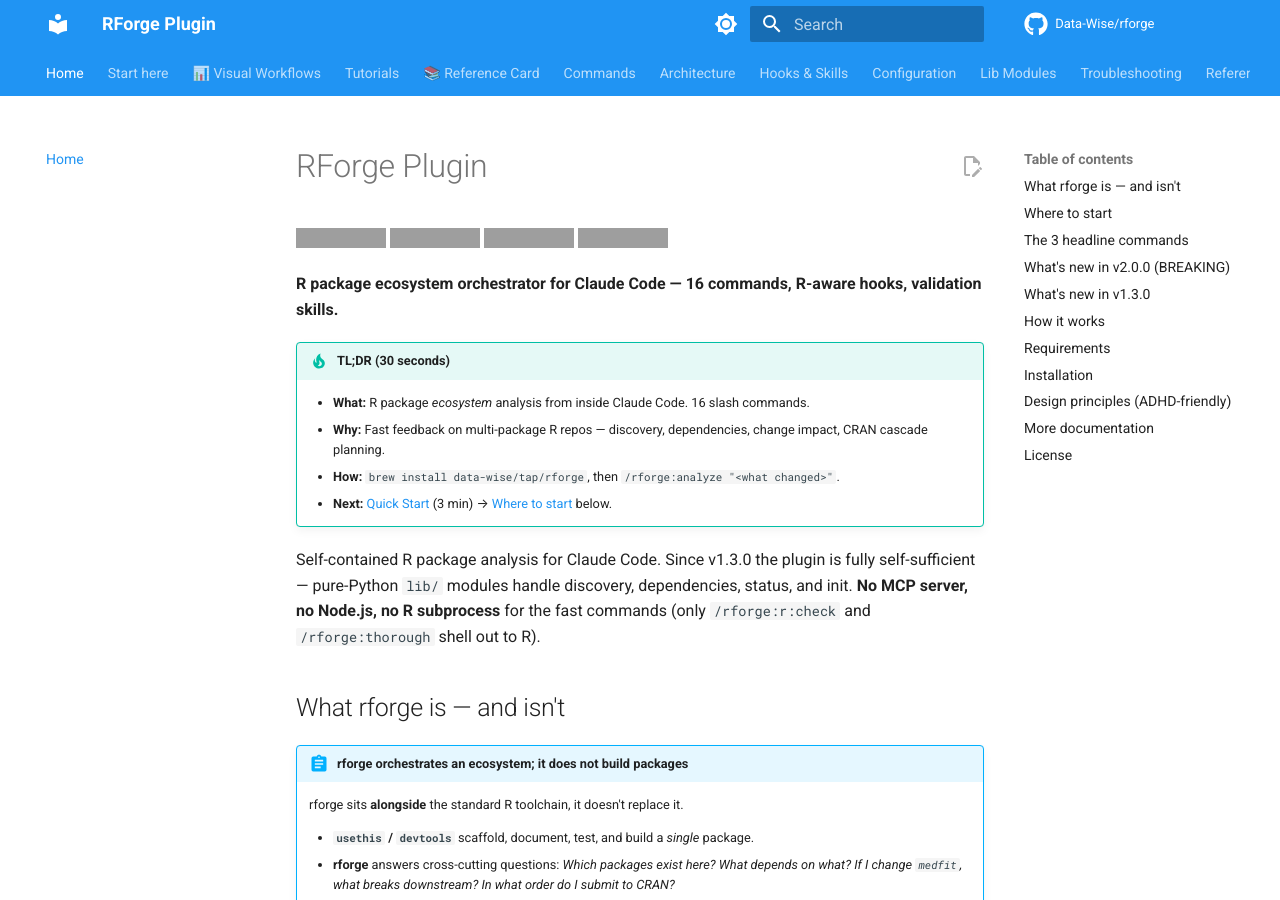
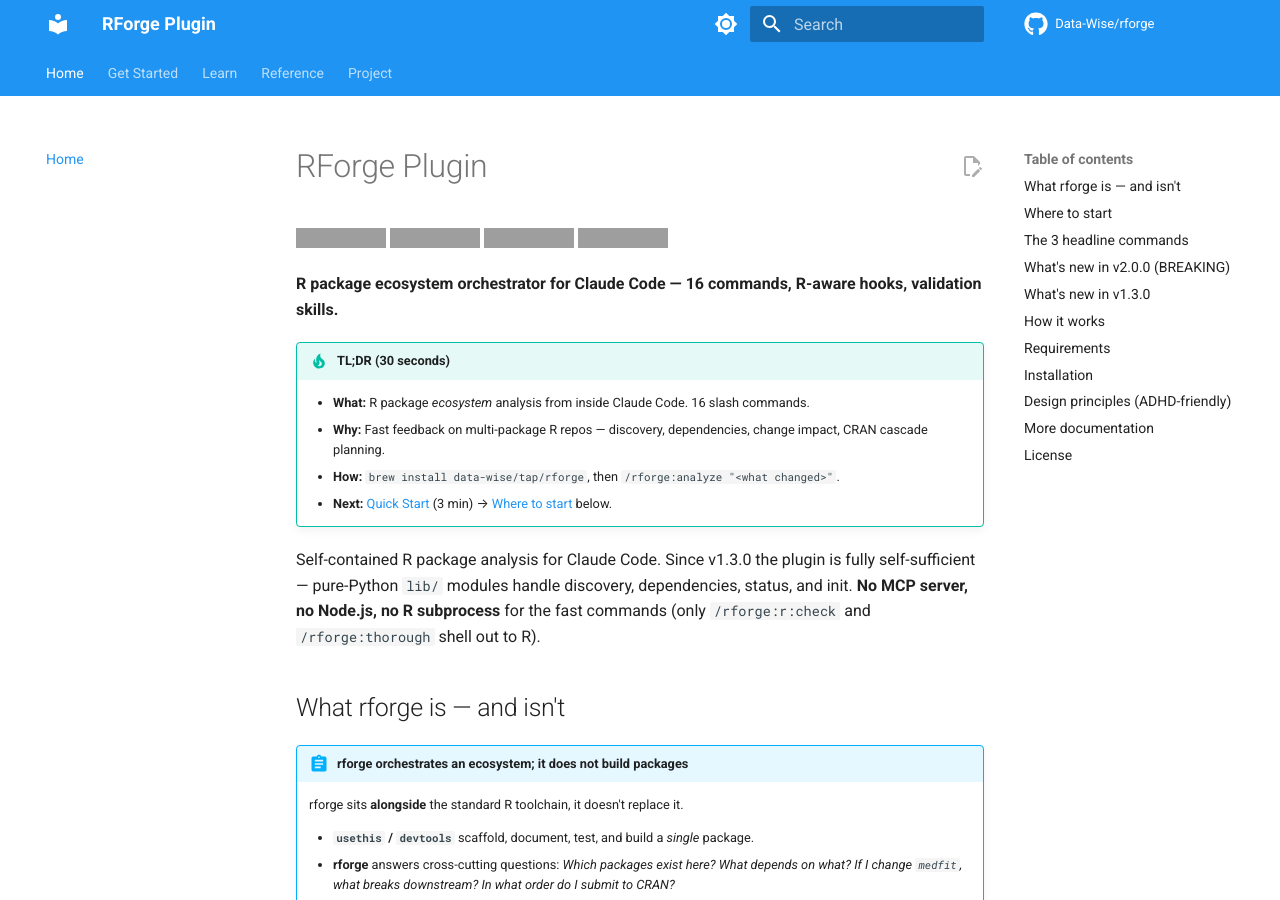
Before and after one commit to Data-Wise/rforge, an MkDocs documentation site: the page built from docs/index.md, in a window 1280 px wide and 900 px high. Built offline with MkDocs 1.6.1 and Material for MkDocs 9.7.7, drawn with Linux system fonts in a browser that asks for light colours; comment, search, counter and statistics services are not loaded; grey boxes are pictures that could not be loaded.

Commit message:
docs(nav): group nav into 5 intent-based tabs (14→5)
Home · Get Started · Learn · Reference · Project. Zero page moves,
zero link breakage; all nav files verified, 29/29 test-all gates pass.

Co-Authored-By: Claude Opus 4.8 (1M context) <noreply@anthropic.com>

```diff
--- a/mkdocs.yml
+++ b/mkdocs.yml
@@ -68,37 +68,39 @@ markdown_extensions:
 
 nav:
   - Home: index.md
-  - Start here:
+  - Get Started:
     - 📦 Installation: installation.md
     - 🚀 Quick Start (3 min): QUICK-START.md
     - 📖 Detailed Quick Start: quickstart.md
-  - 📊 Visual Workflows: workflows/index.md
-  - Tutorials:
-    - Overview: tutorials/README.md
+  - Learn:
+    - 📊 Visual Workflows: workflows/index.md
+    - Tutorials Overview: tutorials/README.md
     - "Getting started": tutorials/getting-started.md
     - "rforge in the R package lifecycle": tutorials/rforge-in-the-r-lifecycle.md
     - "Understanding modes": tutorials/understanding-modes.md
     - "Ecosystem orchestration": tutorials/ecosystem-orchestration.md
     - "CRAN release prep": tutorials/cran-release-prep.md
     - "Migrating from rforge-mcp": tutorials/migrate-from-mcp.md
-  - 📚 Reference Card: REFCARD.md
-  - Commands: commands.md
-  - Architecture: architecture.md
-  - Hooks & Skills: hooks-and-skills.md
-  - Configuration: configuration.md
-  - Lib Modules: lib-modules.md
-  - Troubleshooting: troubleshooting.md
   - Reference:
-    - "discovery API": reference/discovery.md
-    - "deps API": reference/deps.md
-    - "status API": reference/status.md
-    - "init API": reference/init.md
-  - Specs:
-    - Overview: specs/README.md
-    - "MCP absorb (Path B)": specs/SPEC-mcp-absorb-2026-05-10.md
-    - "Phase 3 namespacing (v2.0.0)": specs/SPEC-phase3-namespacing-2026-05-11.md
-    - "Diff-aware checks & coverage": specs/SPEC-diff-aware-checks-and-coverage-2026-05-31.md
-  - Migration:
-    - "v2.0.0 command rename": migration/v2.0.0-rename.md
-    - "rforge-mcp deprecation": migration/rforge-mcp-deprecation.md
-    - "v1.3.0 post-merge checklist": migration/v1.3.0-post-merge-checklist.md
+    - 📚 Reference Card: REFCARD.md
+    - Commands: commands.md
+    - Configuration: configuration.md
+    - Lib Modules: lib-modules.md
+    - Troubleshooting: troubleshooting.md
+    - API:
+      - "discovery": reference/discovery.md
+      - "deps": reference/deps.md
+      - "status": reference/status.md
+      - "init": reference/init.md
+  - Project:
+    - Architecture: architecture.md
+    - Hooks & Skills: hooks-and-skills.md
+    - Specs:
+      - Overview: specs/README.md
+      - "MCP absorb (Path B)": specs/SPEC-mcp-absorb-2026-05-10.md
+      - "Phase 3 namespacing (v2.0.0)": specs/SPEC-phase3-namespacing-2026-05-11.md
+      - "Diff-aware checks & coverage": specs/SPEC-diff-aware-checks-and-coverage-2026-05-31.md
+    - Migration:
+      - "v2.0.0 command rename": migration/v2.0.0-rename.md
+      - "rforge-mcp deprecation": migration/rforge-mcp-deprecation.md
+      - "v1.3.0 post-merge checklist": migration/v1.3.0-post-merge-checklist.md
```
